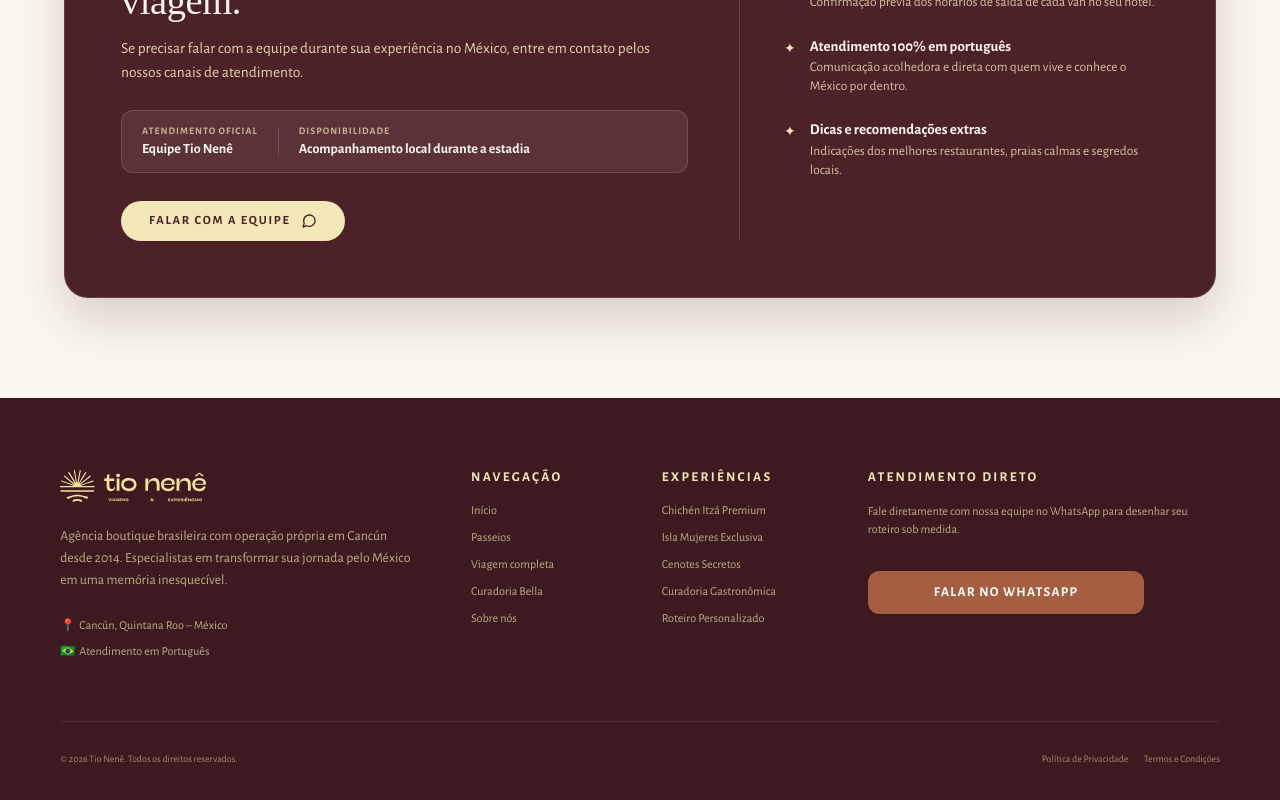
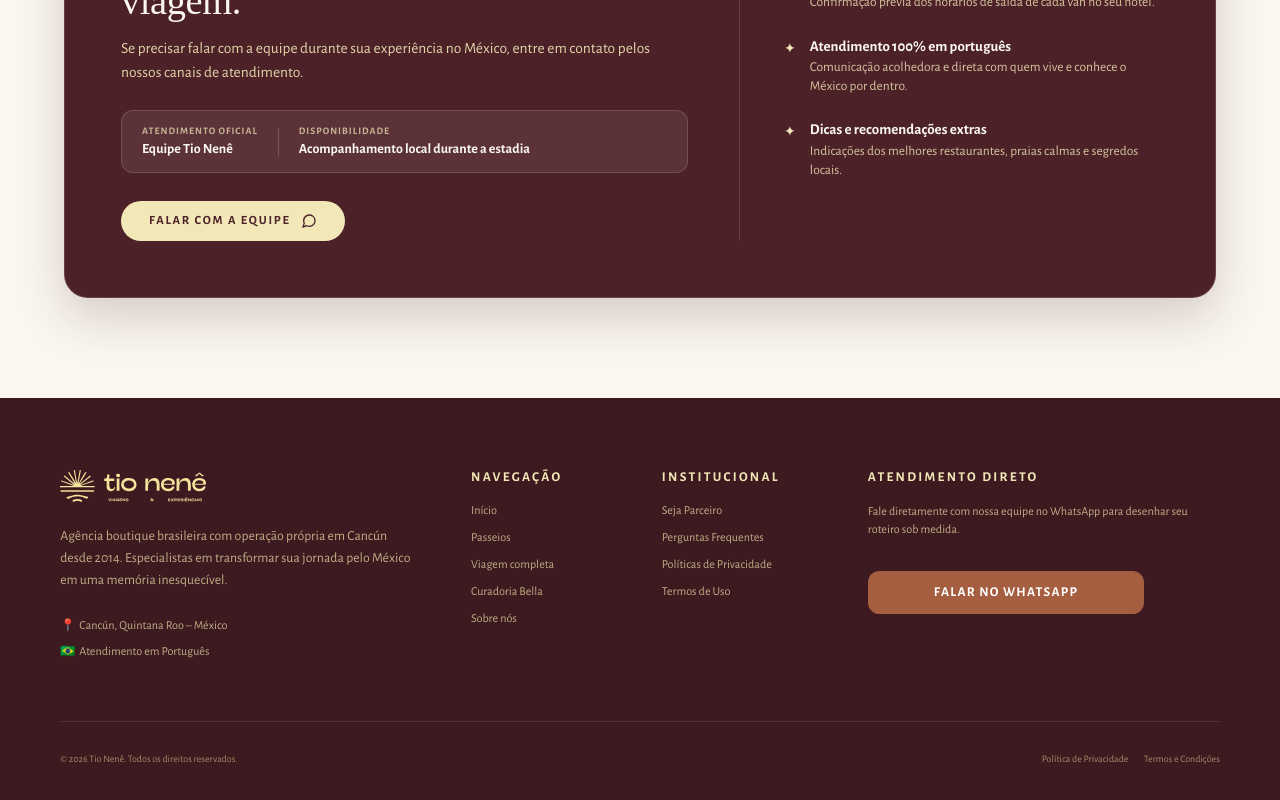
Before and after one commit to raffanas/new_tionene, a Next.js app: page /cliente in a window 1280 px wide. Shown: the part 6192-6992 px from the top of the page. Built offline with nearby package versions, Linux system fonts and the light colour scheme; a web font is replaced by a local one.

Commit message:
feat: adiciona secao Institucional no rodape e link Seja Parceiro no menu superior

```diff
--- a/src/app/seja-parceiro/page.tsx
+++ b/src/app/seja-parceiro/page.tsx
@@ -75,8 +75,8 @@
             fetchPriority="high"
           />
 
-          {/* Header global integrado sem alterações de menu */}
-          <Header />
+          {/* Header global integrado */}
+          <Header currentPage="seja-parceiro" />
 
           <div className="partner-hero__container">
             <p className="eyebrow partner-hero__eyebrow">PROGRAMA DE PARCERIAS</p>
--- a/src/components/Footer.tsx
+++ b/src/components/Footer.tsx
@@ -35,14 +35,13 @@
           <Link href={SITE_CONFIG.routes.sobreNos}>Sobre nós</Link>
         </nav>
 
-        <div className="footer__column">
-          <h2 className="footer__heading">Experiências</h2>
-          <Link href={SITE_CONFIG.routes.passeios}>Chichén Itzá Premium</Link>
-          <Link href={SITE_CONFIG.routes.passeios}>Isla Mujeres Exclusiva</Link>
-          <Link href={SITE_CONFIG.routes.passeios}>Cenotes Secretos</Link>
-          <Link href={SITE_CONFIG.routes.curadoriaBella}>Curadoria Gastronômica</Link>
-          <Link href={SITE_CONFIG.routes.programacao}>Roteiro Personalizado</Link>
-        </div>
+        <nav className="footer__column" aria-label="Institucional">
+          <h2 className="footer__heading">Institucional</h2>
+          <Link href={SITE_CONFIG.routes.sejaParceiro}>Seja Parceiro</Link>
+          <Link href="#">Perguntas Frequentes</Link>
+          <Link href="#">Políticas de Privacidade</Link>
+          <Link href="#">Termos de Uso</Link>
+        </nav>
 
         <div className="footer__column footer__contact">
           <h2 className="footer__heading">Atendimento Direto</h2>
--- a/src/config/site.ts
+++ b/src/config/site.ts
@@ -18,5 +18,6 @@
     contato: "#contato",
     tripQuiz: "#trip-quiz",
     catalogo: "/passeios#catalogo",
+    sejaParceiro: "/seja-parceiro",
   },
 };
```
Also changed, not shown: src/components/Header.tsx (+9 -1 lines), src/app/globals.css.
